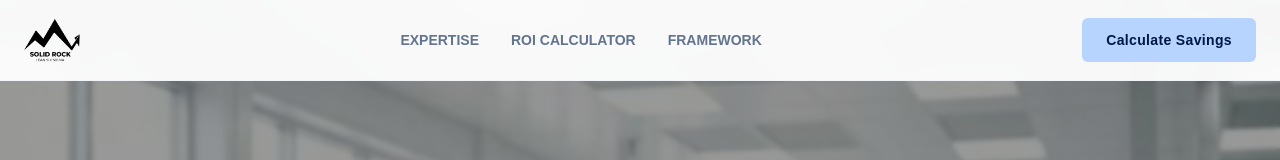
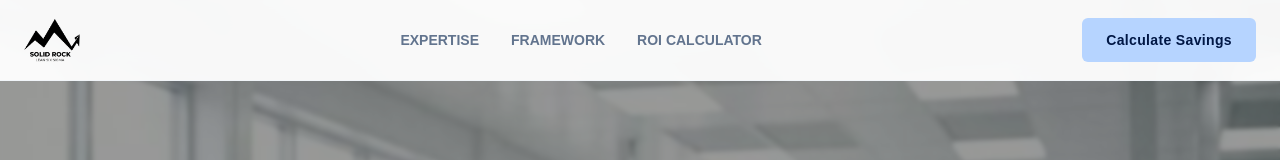
Before and after one commit to makerworkflows/solidrock, a Next.js app: page / in a window 1280 px wide. Shown: the top 160 px of the page. Built offline with nearby package versions, Linux system fonts and the light colour scheme.

Commit message:
style: reordered navbar links

```diff
--- a/src/app/page.tsx
+++ b/src/app/page.tsx
@@ -12,8 +12,8 @@ export default function Home() {
           </div>
           <div className="hidden md:flex items-center gap-8 text-sm font-bold text-slate-500">
             <a href="#expertise" className="hover:text-[#001745] transition-colors">EXPERTISE</a>
+            <a href="#services" className="hover:text-[#001745] transition-colors">FRAMEWORK</a>
             <a href="#roi" className="hover:text-[#001745] transition-colors">ROI CALCULATOR</a>
-            <a href="#services" className="hover:text-[#001745] transition-colors">FRAMEWORK</a>
           </div>
           <a href="#roi" className="bg-[#B6D4FF] text-[#001745] px-6 py-3 rounded-md text-sm font-bold tracking-wide hover:bg-[#a6c7f5] transition-colors">
             Calculate Savings
```
